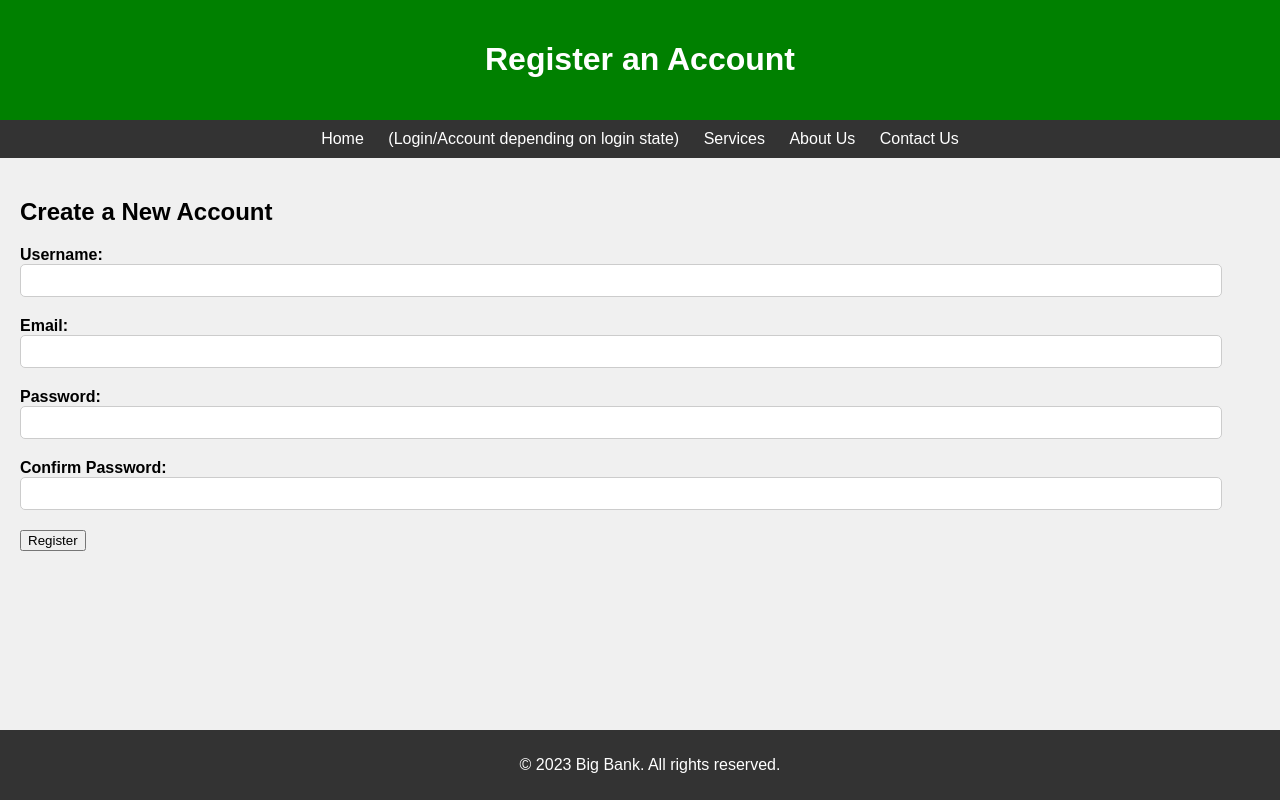
After one commit to emcphee/Fintech-DLP-testbed, a Django app: page /register/ in a window 1280 px wide. The commit adds this page. Run offline with Django 4.2, Linux system fonts and the light colour scheme.

Commit message:
added register page

```diff
--- a/fintech_testbed_project/fintech_testbed_app/static/loginstyle.css
+++ b/fintech_testbed_project/fintech_testbed_app/static/loginstyle.css
@@ -45,3 +45,7 @@
 .login-btn:hover {
     background-color: #006400;
 }
+
+.error-message {
+    color: red;
+}
--- a/fintech_testbed_project/fintech_testbed_app/templates/login.html
+++ b/fintech_testbed_project/fintech_testbed_app/templates/login.html
@@ -26,5 +26,7 @@
             </div>
             <button class="login-btn" type="submit">Login</button>
         </form>
+
+        <p>Don't have an account? <a href="{% url 'register' %}">Register</a></p> <!-- Link to the registration page -->
     </div>
 {% endblock %}
--- /dev/null
+++ b/fintech_testbed_project/fintech_testbed_app/templates/register.html
@@ -0,0 +1,47 @@
+{% extends "base.html" %}
+
+{% block head %}
+    <title>Register - Big Bank</title>
+    {% load static %}
+    <link rel="stylesheet" href="{% static 'homestyle.css' %}">
+    <link rel="stylesheet" href="{% static 'loginstyle.css' %}">
+    <!-- You can include additional CSS stylesheets or scripts specific to this page if needed -->
+{% endblock %}
+
+{% block header %}
+    <!-- Customize the header for the registration page if needed -->
+    <h1>Register an Account</h1>
+{% endblock %}
+
+<!-- Add this block to your "register.html" template -->
+{% block content %}
+    <!-- Add your registration page content here -->
+    <div class="register-container">
+        <h2>Create a New Account</h2>
+
+        {% if error_message %}
+        <p class="error-message">{{ error_message }}</p>
+        {% endif %}
+
+        <form class="register-form" method="post">
+            {% csrf_token %}
+            <div class="form-group">
+                <label for="username">Username:</label>
+                <input type="text" id="username" name="username" required>
+            </div>
+            <div class="form-group">
+                <label for="email">Email:</label>
+                <input type="email" id="email" name="email" required>
+            </div>
+            <div class="form-group">
+                <label for="password">Password:</label>
+                <input type="password" id="password" name="password" required>
+            </div>
+            <div class="form-group">
+                <label for="password_confirm">Confirm Password:</label>
+                <input type="password" id="password_confirm" name="password_confirm" required>
+            </div>
+            <button class="register-btn" type="submit">Register</button>
+        </form>
+    </div>
+{% endblock %}
--- a/fintech_testbed_project/fintech_testbed_app/urls.py
+++ b/fintech_testbed_project/fintech_testbed_app/urls.py
@@ -8,4 +8,5 @@ urlpatterns = [
     path('aboutus/', views.aboutus),
     path('services/', views.services),
     path('contactus/', views.contactus),
+    path('register/', views.register, name='register'),
 ]
--- a/fintech_testbed_project/fintech_testbed_app/views.py
+++ b/fintech_testbed_project/fintech_testbed_app/views.py
@@ -1,5 +1,6 @@
 from django.shortcuts import render
-
+from django.contrib.auth.models import User
+from django.contrib.auth import authenticate, login
 from django.http import HttpResponse
 
 def home(request):
@@ -13,5 +14,37 @@ def services(request):
 
 def aboutus(request):
      return render(request, "aboutus.html")
+
 def contactus(request):
     return render(request, "contactus.html")
+
+def register(request):
+    return render(request, "register.html")
+
+def register(request):
+    error_message = None  # Initialize error message to None
+
+    if request.method == 'POST':
+        username = request.POST['username']
+        email = request.POST['email']
+        password = request.POST['password']
+        password_confirm = request.POST['password_confirm']
+
+        # Check if the passwords match
+        if password == password_confirm:
+            # Create a new user
+            user = User.objects.create_user(username=username, email=email, password=password)
+            user.save()
+
+            # Log the user in
+            user = authenticate(request, username=username, password=password)
+            if user is not None:
+                login(request, user)
+
+            # Redirect to a success page or home page
+            return redirect('home')
+        else:
+            # Passwords don't match, set error message
+            error_message = "Confirmed password must match the password."
+
+    return render(request, "register.html", {"error_message": error_message})
```
